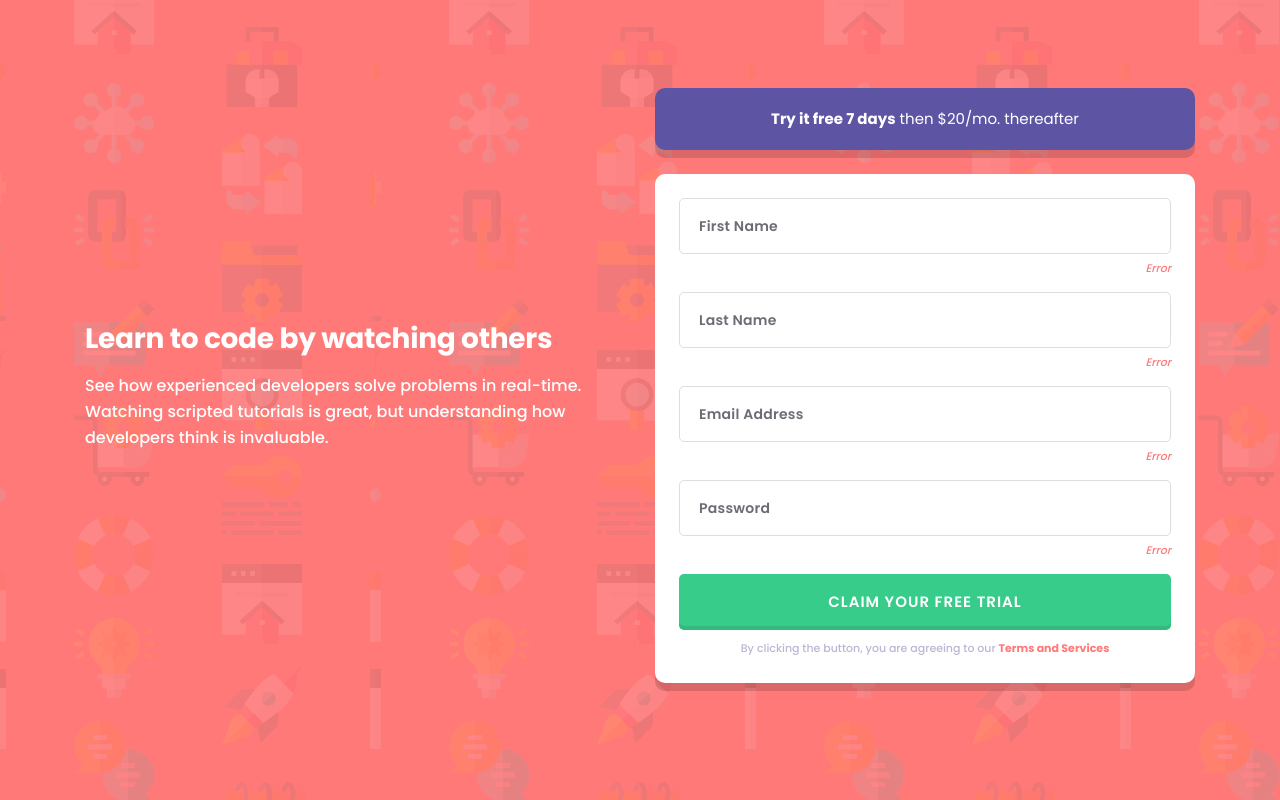
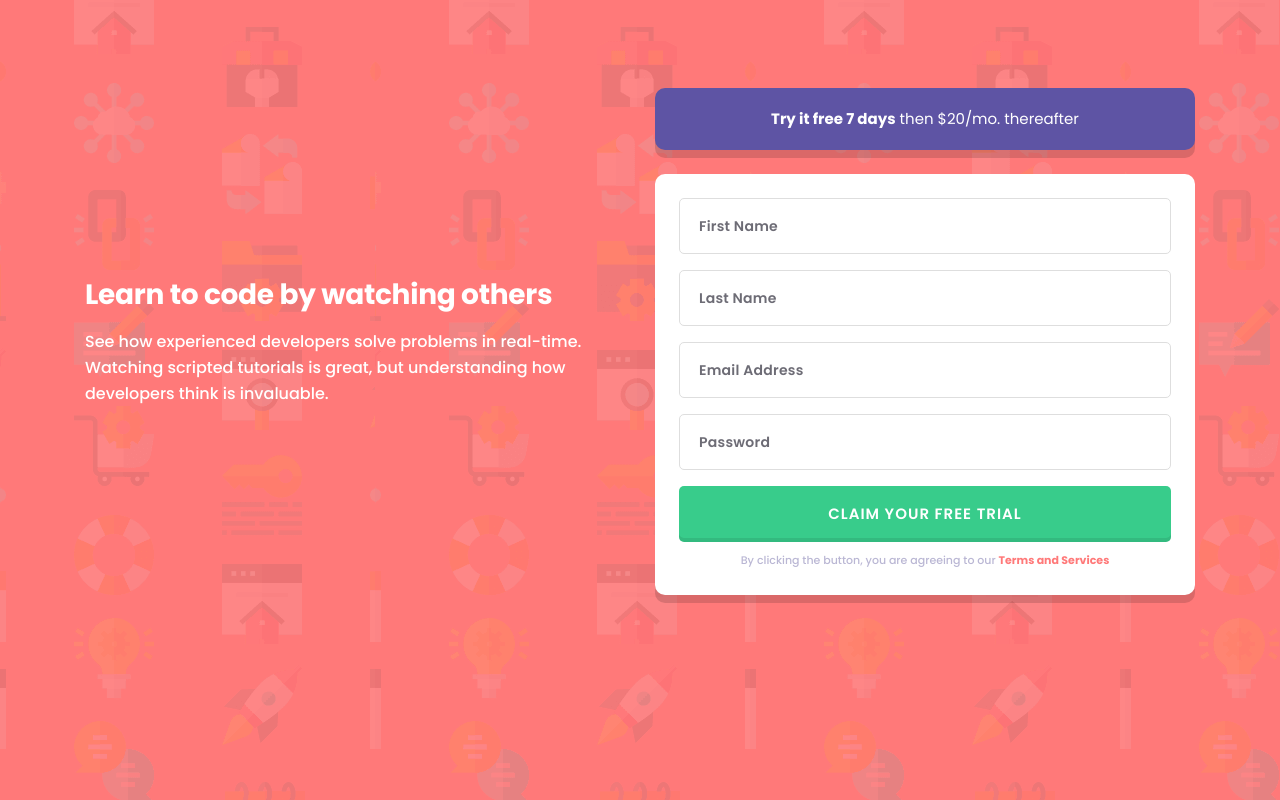
Before and after one commit to miguelzaga/intro-component-with-signup-form, a React (Vite) app: page / in a window 1280 px wide. Built offline with nearby package versions, Linux system fonts and the light colour scheme.

Commit message:
added form validation

```diff
--- a/src/App.js
+++ b/src/App.js
@@ -25,7 +25,7 @@ function App() {
               placeholder="First Name"
               required
             />
-            <p className="intro__input-error">Error</p>
+            <p className="intro__input-error"></p>
           </div>
           <div className="intro__input-container">
             <input
@@ -35,7 +35,7 @@ function App() {
               placeholder="Last Name "
               required
             />
-            <p className="intro__input-error">Error</p>
+            <p className="intro__input-error"></p>
           </div>
           <div className="intro__input-container">
             <input
@@ -45,7 +45,7 @@ function App() {
               placeholder="Email Address"
               required
             />
-            <p className="intro__input-error">Error</p>
+            <p className="intro__input-error"></p>
           </div>
           <div className="intro__input-container">
             <input
@@ -55,7 +55,7 @@ function App() {
               placeholder="Password"
               required
             />
-            <p className="intro__input-error">Error</p>
+            <p className="intro__input-error"></p>
           </div>
           <button type="submit" className="intro__button">
             Claim your free trial
--- a/src/scripts/formValidation.js
+++ b/src/scripts/formValidation.js
@@ -1,8 +1,28 @@
 function functionValidation(event) {
   event.preventDefault();
   var inputs = event.target.getElementsByTagName("input");
+  var errors = event.target.querySelectorAll("input + p");
+  var isFormValid = true;
   for (let i = 0; i < inputs.length; i++) {
-    console.log(inputs[i].type);
+    let input = inputs[i];
+    let error = errors[i];
+
+    if (input.checkValidity()) {
+      error.textContent = "";
+    } else if (input.validity.valueMissing) {
+      isFormValid = false;
+      error.textContent = `${input.placeholder} cannot be empty`;
+    } else if (input.validity.typeMismatch && input.type == "email") {
+      error.textContent = "Looks like this is not an email";
+      isFormValid = false;
+    } else {
+      error.textContent = input.validationMessage;
+      isFormValid = false;
+    }
+  }
+
+  if (isFormValid) {
+    window.alert("The form is valid");
   }
 }
 
```
